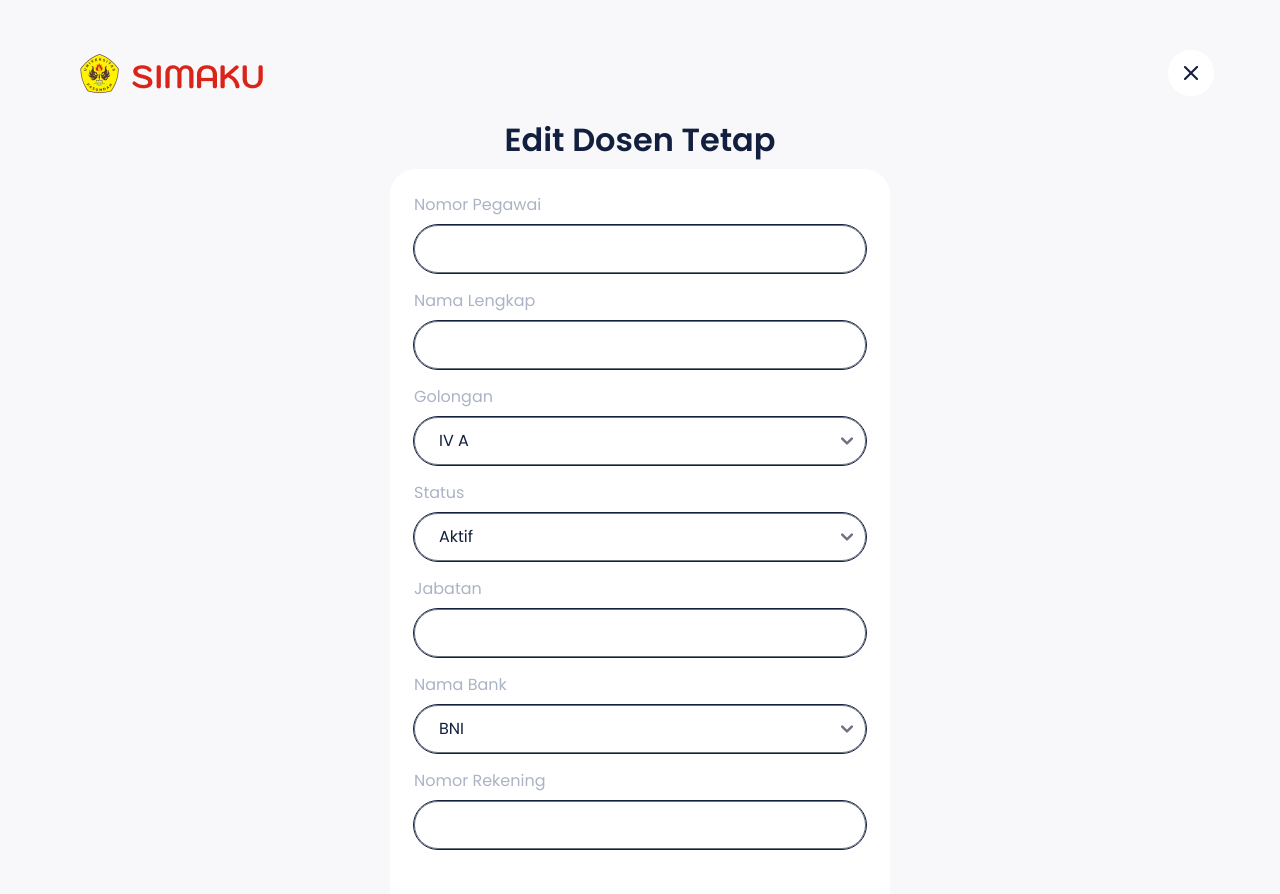
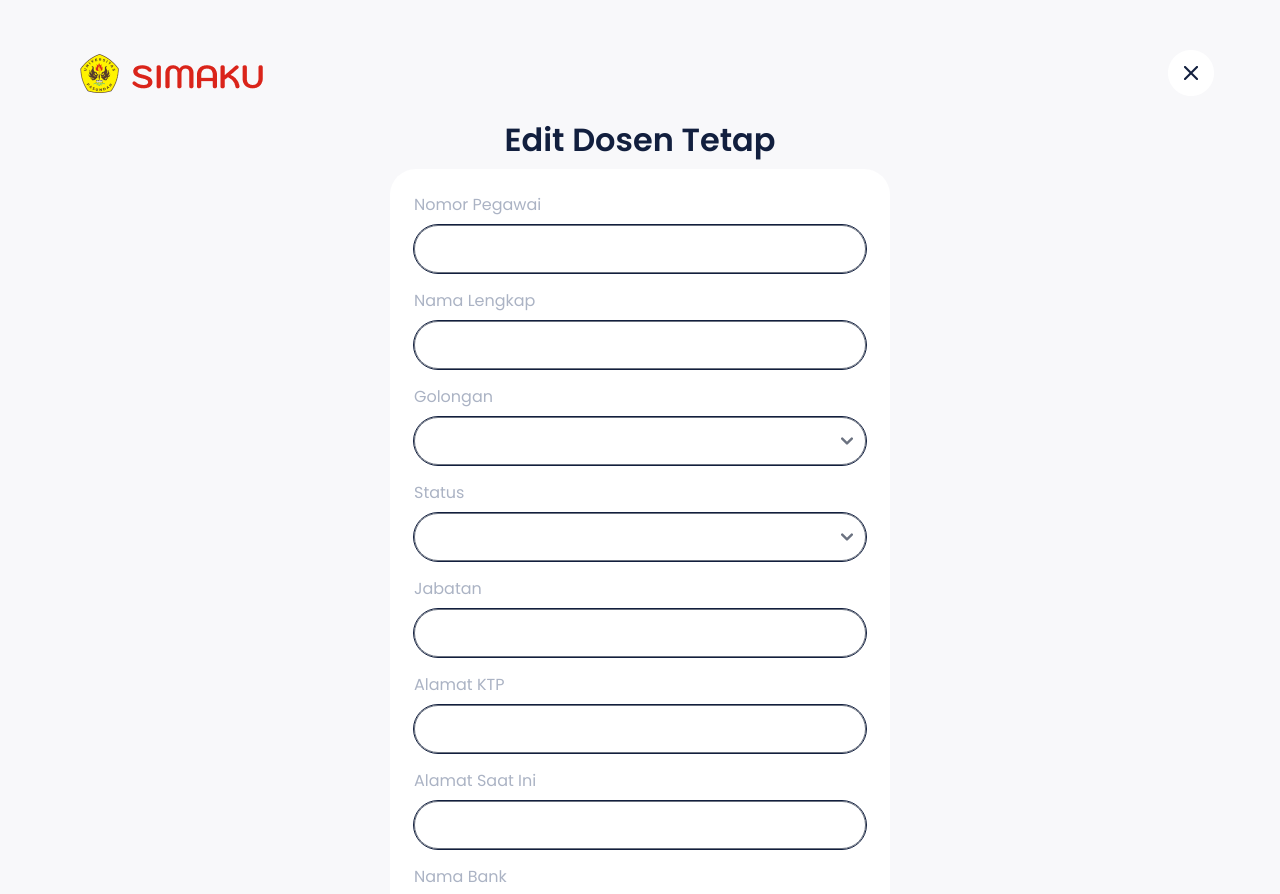
Before and after one commit to ansengarie/simaku-fe, a Nuxt app: page /manage-pegawai/dosen-tetap/edit in a window 1280 px wide. Shown: the top 894 px of the page. Built offline with nearby package versions, Linux system fonts and the light colour scheme; no server answers.

Commit message:
add feature update dosen tetap

```diff
--- a/nuxt.config.js
+++ b/nuxt.config.js
@@ -1,3 +1,5 @@
+const { resolve } = require('path')
+
 export default {
   // Disable server-side rendering: https://go.nuxtjs.dev/ssr-mode
   ssr: false,
@@ -44,7 +46,13 @@ export default {
     baseURL: 'https://testing-simaku-be.my.id/api',
   },
 
-  //router
+  // routes: [
+  //   {
+  //     name: 'edit-dosen-tetap',
+  //     path: '/edit/:id',
+  //     component: '~/pages/manage-pegawai/dosen-tetap/edit.vue',
+  //   },
+  // ],
 
   // Build Configuration: https://go.nuxtjs.dev/config-build
   build: {
--- a/package.json
+++ b/package.json
@@ -16,7 +16,7 @@
     "core-js": "^3.25.3",
     "cors": "^2.8.5",
     "flowbite": "^1.8.1",
-    "nuxt": "^2.15.8",
+    "nuxt": "^2.17.1",
     "tippy.js": "^6.3.7",
     "vue": "^2.7.10",
     "vue-good-table": "^2.21.11",
--- a/pages/manage-pegawai/dosen-tetap/edit.vue
+++ b/pages/manage-pegawai/dosen-tetap/edit.vue
@@ -1,6 +1,5 @@
 <template>
   <section class="py-[50px] flex flex-col px-4">
-    <!-- <NuxtLogo/> -->
     <div class="flex justify-between">
       <div class="flex justify-start justify-self-start">
         <img src="~/assets/img/logo-simaku-index.png" class="mx-[50px]" />
@@ -13,49 +12,63 @@
     </div>
 
     <div class="items-center justify-center mt-[19px]">
-      <p class="text-center text-title">Edit Dosen Tetap</p>
+      <p class="text-center text-title">
+        Edit Dosen Tetap {{ $route.params.id }}
+      </p>
     </div>
     <div class="flex justify-center justify-self-center mt-[5px]">
-      <form class="w-full card">
+      <form class="w-full card" @submit.prevent="editDosenTetap">
         <div class="form-group">
           <label for="" class="text-grey">Nomor Pegawai</label>
-          <input type="email" class="input-field" />
+          <input type="text" class="input-field" v-model="no_pegawai" />
         </div>
         <div class="form-group">
           <label for="" class="text-grey">Nama Lengkap</label>
-          <input type="text" class="input-field" />
+          <input type="text" class="input-field" v-model="nama" />
         </div>
         <div class="form-group">
           <label for="" class="text-grey">Golongan</label>
-          <select class="input-field">
-            <option value="admin">IV A</option>
-            <option value="admin">IV B</option>
-            <option value="admin">IV C</option>
+          <select class="input-field" v-model="golongan">
+            <option value="IVA">IV A</option>
+            <option value="IVB">IV B</option>
+            <option value="IVC">IV C</option>
           </select>
         </div>
         <div class="form-group">
           <label for="" class="text-grey">Status</label>
-          <select class="input-field">
-            <option value="admin">Aktif</option>
-            <option value="admin">Tidak Aktif</option>
+          <select class="input-field" v-model="status">
+            <option value="Aktif">Aktif</option>
+            <option value="Tidak Aktif">Tidak Aktif</option>
           </select>
         </div>
         <div class="form-group">
           <label for="" class="text-grey">Jabatan</label>
-          <input type="text" class="input-field" />
+          <input type="text" class="input-field" v-model="jabatan" />
+        </div>
+        <div class="form-group">
+          <label for="" class="text-grey">Alamat KTP</label>
+          <input type="text" class="input-field" v-model="alamat_KTP" />
+        </div>
+        <div class="form-group">
+          <label for="" class="text-grey">Alamat Saat Ini</label>
+          <input type="text" class="input-field" v-model="alamat_saatini" />
         </div>
         <div class="form-group">
           <label for="" class="text-grey">Nama Bank</label>
-          <select class="input-field">
-            <option value="admin">BNI</option>
-            <option value="admin">BCA</option>
-            <option value="admin">BRI</option>
-            <option value="user">Mandiri</option>
+          <select class="input-field" v-model="nama_bank">
+            <option value="BNI">BNI</option>
+            <option value="BCA">BCA</option>
+            <option value="BRI">BRI</option>
+            <option value="Mandiri">Mandiri</option>
           </select>
         </div>
         <div class="form-group">
           <label for="" class="text-grey">Nomor Rekening</label>
-          <input type="Number" class="input-field" />
+          <input type="text" class="input-field" v-model="norek_bank" />
+        </div>
+        <div class="form-group">
+          <label for="" class="text-grey">Nomor Handphone</label>
+          <input type="text" class="input-field" v-model="nomor_hp" />
         </div>
         <div class="flex justify-between mt-[43px] mb-[40px] w-[570]">
           <nuxt-link
@@ -64,12 +77,9 @@
           >
             Batal
           </nuxt-link>
-          <nuxt-link
-            to="/manage-pegawai/dosen-tetap"
-            class="btn btn-primary h-[46px] w-[260px]"
-          >
-            Simpan
-          </nuxt-link>
+          <button type="submit" class="btn btn-primary h-[46px] w-[260px]">
+            Tambah
+          </button>
         </div>
       </form>
     </div>
@@ -78,6 +88,80 @@
 
 <script>
 export default {
-  name: 'IndexPage',
+  name: 'EditPage',
+  components: {},
+  data() {
+    return {
+      no_pegawai: '',
+      nama: '',
+      golongan: '',
+      status: '',
+      jabatan: '',
+      alamat_KTP: '',
+      alamat_saatini: '',
+      nama_bank: '',
+      norek_bank: '',
+      nomor_hp: '',
+    }
+  },
+  mounted() {
+    this.getDosenTetap()
+  },
+  methods: {
+    // Method untuk mengambil data dosen tetap dari API
+    async getDosenTetap() {
+      try {
+        const response = await this.$axios.$get(
+          `/dosentetap?id=${this.$route.params.id}`,
+          {
+            headers: {
+              Authorization: `Bearer ${localStorage.getItem('token')}`,
+            },
+          }
+        )
+        console.log(this.$route.params.id, 'id')
+        this.no_pegawai = response.data.no_pegawai
+        this.nama = response.data.nama
+        this.golongan = response.data.golongan
+        this.status = response.data.status
+        this.jabatan = response.data.jabatan
+        this.alamat_KTP = response.data.alamat_KTP
+        this.alamat_saatini = response.data.alamat_saatini
+        this.nama_bank = response.data.nama_bank
+        this.norek_bank = response.data.norek_bank
+        this.nomor_hp = response.data.nomor_hp
+      } catch (error) {
+        console.log(error)
+      }
+    },
+    // Method untuk mengedit data dosen tetap
+    async editDosenTetap() {
+      try {
+        const response = await this.$axios.post(
+          `/dosentetap/update/${this.$route.params.id}`,
+          {
+            no_pegawai: this.no_pegawai,
+            nama: this.nama,
+            golongan: this.golongan,
+            status: this.status,
+            jabatan: this.jabatan,
+            alamat_KTP: this.alamat_KTP,
+            alamat_saatini: this.alamat_saatini,
+            nama_bank: this.nama_bank,
+            norek_bank: this.norek_bank,
+            nomor_hp: this.nomor_hp,
+          },
+          {
+            headers: {
+              Authorization: `Bearer ${localStorage.getItem('token')}`,
+            },
+          }
+        )
+        this.$router.push('/manage-pegawai/dosen-tetap')
+      } catch (error) {
+        console.log(error)
+      }
+    },
+  },
 }
 </script>
--- a/pages/manage-pegawai/dosen-tetap/index.vue
+++ b/pages/manage-pegawai/dosen-tetap/index.vue
@@ -139,7 +139,10 @@
                       <td>
                         <div class="flex justify-center">
                           <nuxt-link
-                            :to="`/manage-pegawai/dosen-tetap/edit/${dosen.id}`"
+                            :to="{
+                              name: 'manage-pegawai-dosen-tetap-edit',
+                              params: { id: dosen.id },
+                            }"
                           >
                             <img
                               src="~/assets/img/ic_edit.png"
@@ -210,7 +213,7 @@ export default {
       console.log('Token:', this.token)
       console.log(localStorage.getItem('token'), 'ini token')
       try {
-        const response = await this.$axios.get('dosentetap?status=Aktif', {
+        const response = await this.$axios.get('dosentetap', {
           headers: {
             Authorization: `Bearer ${localStorage.getItem('token')}`,
           },
```
Also changed, not shown: 1 other file (tests, documents, lock files or other folders).
